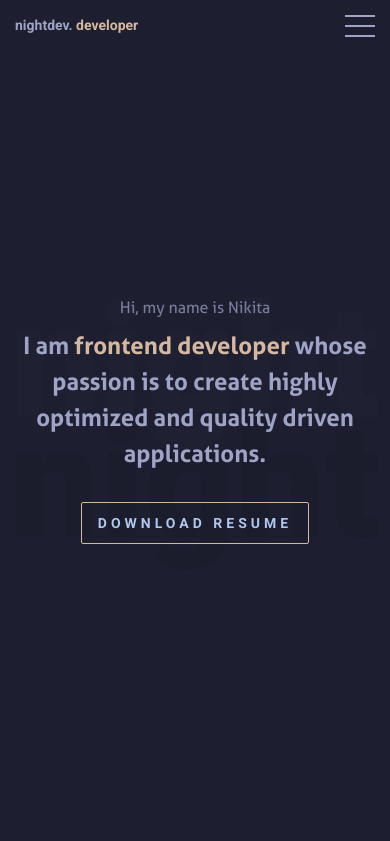
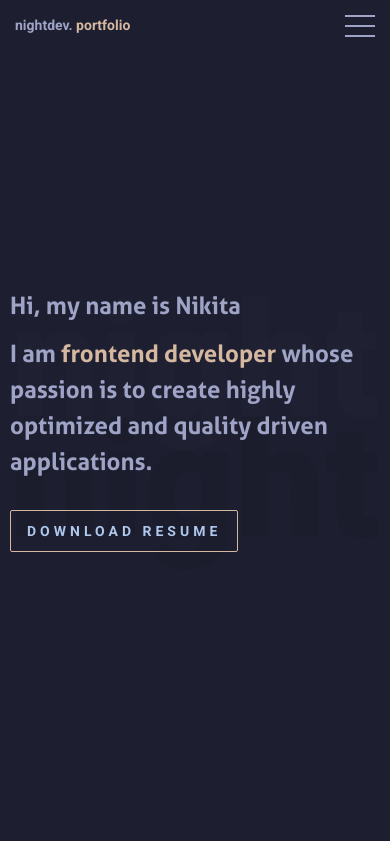
Before and after one commit to n1ghtdev/n1ghtdev.github.io, a Gatsby site: page / in a window 390 px wide. Shown: the top 841 px of the page. Built offline with nearby package versions, Linux system fonts and the light colour scheme; Gatsby itself is replaced by a stand-in of ours; some packages are replaced by stand-ins of ours.

Commit message:
fix: innerHTML div - replaced Description p with div (dangerouslySetInnerHTML doesn't work   with p); - removed filters from Image on mobile; - increased Hero Name font-size; - replaced Header title 'developer' -> 'portfolio'.

```diff
--- a/src/components/featuredProject.tsx
+++ b/src/components/featuredProject.tsx
@@ -102,7 +102,7 @@ const ImageWrapper = styled.a`
       animation: ${fadeInLeftShort} 250ms forwards linear;
     }
   }
-
+  ${media.medium`
     &:after {
       content: '';
       position: absolute;
@@ -120,6 +120,7 @@ const ImageWrapper = styled.a`
     &:hover:after {
       opacity: 0;
     }
+  `}
 `;
 const Image = styled(Img)`
   position: relative;
@@ -127,13 +128,13 @@ const Image = styled(Img)`
   border-radius: 4px;
   width: 100%;
   max-width: 100%;
-  /* object-fit: cover; */
+  ${media.medium`
     filter: grayscale(1);
     transition: filter 250ms;
-
     ${ImageWrapper}:hover & {
       filter: grayscale(0);
     }
+  `}
 `;
 
 const Title = styled.h3`
@@ -151,7 +152,7 @@ const Date = styled.p`
   `}
 `;
 
-const Description = styled.p`
+const Description = styled.div`
   ${media.large`
     margin-bottom: 20px;
   `}
--- a/src/components/header.tsx
+++ b/src/components/header.tsx
@@ -61,14 +61,14 @@ const Header = () => {
     'top',
   );
   const [isActive, setIsActive] = React.useState(true);
-  const lastScrollTop = React.useRef();
+  const lastScrollTop = React.useRef<number | undefined>();
 
   React.useEffect(() => {
     lastScrollTop.current =
       window.pageYOffset || document.documentElement.scrollTop;
   }, []);
 
-  React.useLayoutEffect(() => {
+  React.useEffect(() => {
     const handleResize = () => {
       if (window.innerWidth <= breakpoints.medium) {
         setIsActive(false);
@@ -88,7 +88,7 @@ const Header = () => {
   const handleScroll = React.useCallback(() => {
     const scrollTop = window.pageYOffset || document.documentElement.scrollTop;
 
-    if (scrollTop === lastScrollTop.current) {
+    if (scrollTop === (lastScrollTop.current || 0)) {
       return false;
     }
 
@@ -97,9 +97,9 @@ const Header = () => {
     }
 
     if (scrollTop > 250) {
-      if (scrollTop > lastScrollTop.current) {
+      if (scrollTop > (lastScrollTop.current || 0)) {
         setScrollDirection('down');
-      } else if (scrollTop < lastScrollTop.current) {
+      } else if (scrollTop < (lastScrollTop.current || 0)) {
         setScrollDirection('up');
       }
     }
@@ -112,7 +112,7 @@ const Header = () => {
   return (
     <Wrapper scrollDirection={scrollDirection}>
       <PageTitle>
-        nightdev. <PrimaryPageTitle color="primary">developer</PrimaryPageTitle>
+        nightdev. <PrimaryPageTitle color="primary">portfolio</PrimaryPageTitle>
       </PageTitle>
       <AnimatedNavMenu>
         {navLinks &&
--- a/src/components/project.tsx
+++ b/src/components/project.tsx
@@ -46,7 +46,7 @@ const Title = styled.h3`
   margin-bottom: 15px;
   color: ${({ theme }: { theme: any }) => theme.bright};
 `;
-const Description = styled.p`
+const Description = styled.div`
   margin-bottom: 15px;
   font-size: 16px;
   line-height: 1.35;
--- a/src/components/sections/hero.tsx
+++ b/src/components/sections/hero.tsx
@@ -25,7 +25,6 @@ const Content = styled.div`
   display: flex;
   flex-direction: column;
   justify-content: center;
-  text-align: center;
 
   ${media.medium`
     text-align: left;
@@ -55,14 +54,9 @@ const Introduction = styled.h2`
 
 const Name = styled.span`
   display: block;
-  font-size: 16px;
-  font-weight: normal;
-  opacity: 0.7;
+  font-size: 1em;
+  font-weight: bold;
   margin-bottom: 0.5em;
-
-  ${media.medium`
-    font-size: 32px;
-  `}
 `;
 
 const Description = styled.span`
```
Lines whose indentation alone changed are shown as unchanged.
